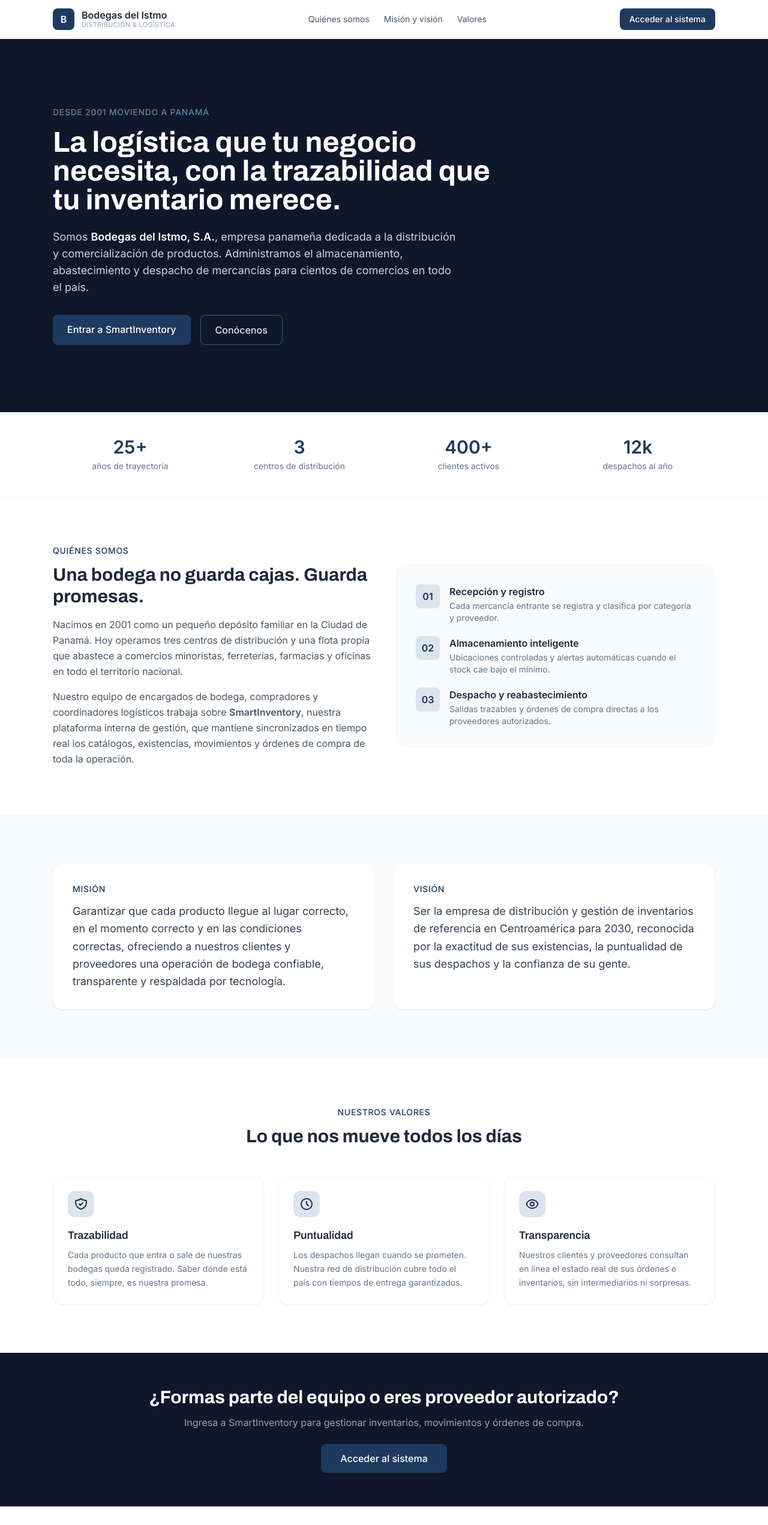
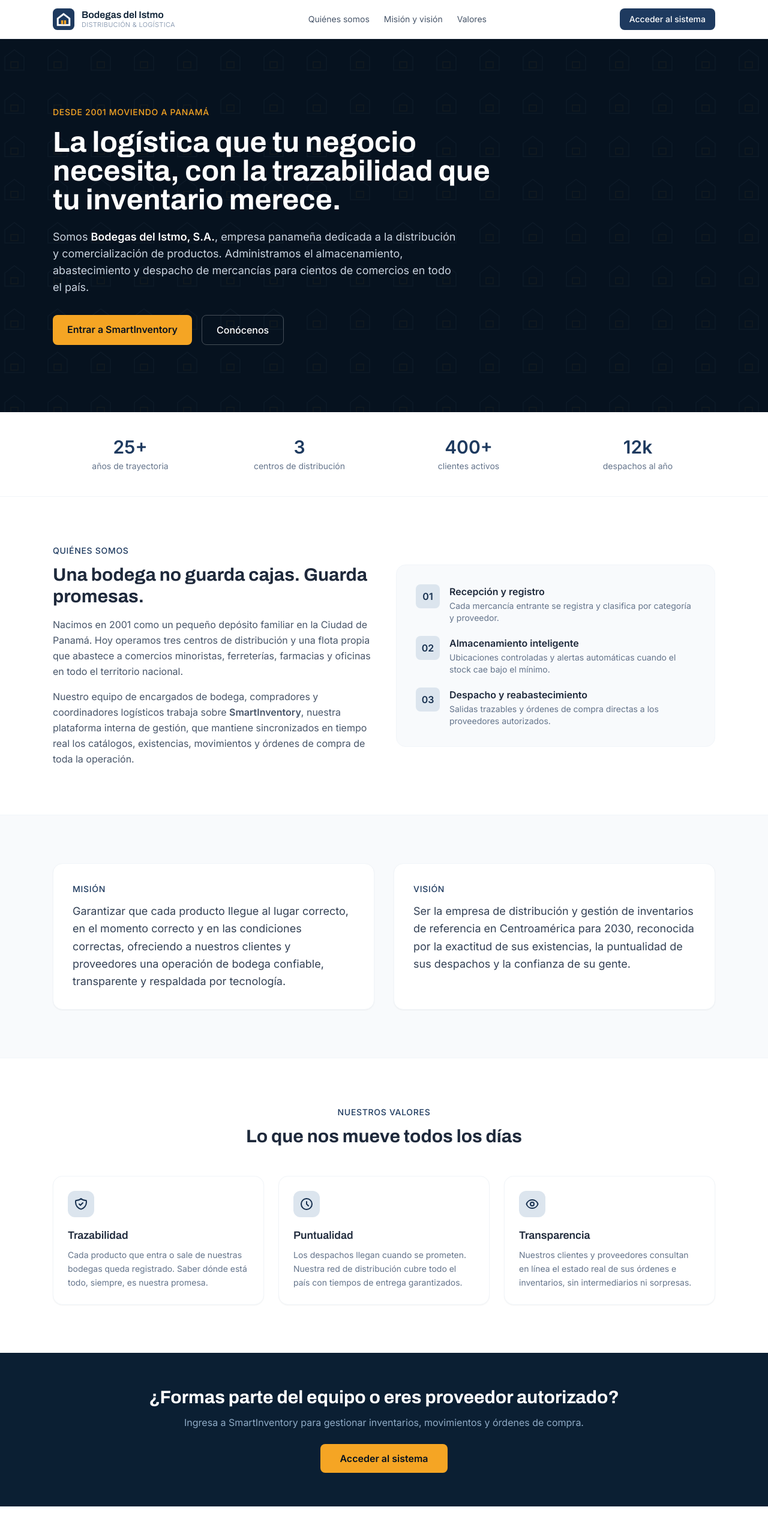
Before and after one commit to JonathanFernandez10/Proyecto_Full_Stack, an Angular app in the folder Proyecto_frontend/: page / in a window 1280 px wide. Shown: the top 2542 px of the page at 60% size. Built offline with nearby package versions, Linux system fonts and the light colour scheme.

Commit message:
style: cohesion de shell y landing con la nueva identidad

```diff
--- a/Proyecto_frontend/src/app/features/landing/landing.component.html
+++ b/Proyecto_frontend/src/app/features/landing/landing.component.html
@@ -3,13 +3,7 @@
     <!-- Barra de navegación -->
     <header class="sticky top-0 z-20 bg-white/90 backdrop-blur border-b border-slate-100">
         <div class="max-w-6xl mx-auto px-4 lg:px-6 h-16 flex items-center justify-between">
-            <div class="flex items-center gap-3">
-                <div class="w-9 h-9 rounded-lg bg-brand-600 flex items-center justify-center font-bold text-white">B</div>
-                <div class="leading-tight">
-                    <p class="font-semibold text-slate-800">Bodegas del Istmo</p>
-                    <p class="text-[11px] text-slate-400 tracking-wide uppercase">Distribución &amp; Logística</p>
-                </div>
-            </div>
+            <app-logo variant="lockup" scheme="onLight" [size]="36" nombre="Bodegas del Istmo" sublinea="DISTRIBUCIÓN &amp; LOGÍSTICA"></app-logo>
             <nav class="hidden sm:flex items-center gap-6 text-sm text-slate-600">
                 <a href="#quienes-somos" class="hover:text-brand-600 transition-colors">Quiénes somos</a>
                 <a href="#mision-vision" class="hover:text-brand-600 transition-colors">Misión y visión</a>
@@ -25,9 +19,18 @@
     </header>
 
     <!-- Hero -->
-    <section class="bg-slate-900 text-white">
-        <div class="max-w-6xl mx-auto px-4 lg:px-6 py-20 lg:py-28">
-            <p class="text-brand-400 font-medium text-sm tracking-wider uppercase mb-4">Desde 2001 moviendo a Panamá</p>
+    <section class="bg-brand-950 text-white relative overflow-hidden">
+        <svg class="absolute inset-0 w-full h-full opacity-[0.05]" aria-hidden="true" xmlns="http://www.w3.org/2000/svg">
+            <defs>
+                <pattern id="hero-bodegas" width="72" height="72" patternUnits="userSpaceOnUse">
+                    <path d="M8 30 24 18l16 12v22H8Z" fill="none" stroke="#8fabc6" stroke-width="1.5"/>
+                    <rect x="18" y="38" width="12" height="10" fill="none" stroke="#f5a524" stroke-width="1.5"/>
+                </pattern>
+            </defs>
+            <rect width="100%" height="100%" fill="url(#hero-bodegas)"/>
+        </svg>
+        <div class="max-w-6xl mx-auto px-4 lg:px-6 py-20 lg:py-28 relative">
+            <p class="text-accent-400 font-medium text-sm tracking-wider uppercase mb-4">Desde 2001 moviendo a Panamá</p>
             <h1 class="text-4xl lg:text-5xl font-bold leading-tight max-w-3xl">
                 La logística que tu negocio necesita, con la trazabilidad que tu inventario merece.
             </h1>
@@ -39,13 +42,13 @@
             <div class="mt-8 flex flex-wrap gap-4">
                 <a
                     routerLink="/login"
-                    class="bg-brand-600 hover:bg-brand-700 text-white font-medium rounded-lg px-6 py-3 transition-colors"
+                    class="bg-accent-400 hover:bg-accent-500 text-brand-950 font-semibold rounded-lg px-6 py-3 transition-colors"
                 >
                     Entrar a SmartInventory
                 </a>
                 <a
                     href="#quienes-somos"
-                    class="border border-slate-600 hover:border-slate-400 text-slate-200 font-medium rounded-lg px-6 py-3 transition-colors"
+                    class="border border-white/25 hover:border-white/60 text-white font-medium rounded-lg px-6 py-3 transition-colors"
                 >
                     Conócenos
                 </a>
@@ -150,13 +153,13 @@
     </section>
 
     <!-- CTA final -->
-    <section class="bg-slate-900">
+    <section class="bg-brand-900">
         <div class="max-w-6xl mx-auto px-4 lg:px-6 py-14 text-center">
             <h2 class="text-2xl lg:text-3xl font-bold text-white">¿Formas parte del equipo o eres proveedor autorizado?</h2>
-            <p class="text-slate-400 mt-3">Ingresa a SmartInventory para gestionar inventarios, movimientos y órdenes de compra.</p>
+            <p class="text-brand-300 mt-3">Ingresa a SmartInventory para gestionar inventarios, movimientos y órdenes de compra.</p>
             <a
                 routerLink="/login"
-                class="inline-block mt-6 bg-brand-600 hover:bg-brand-700 text-white font-medium rounded-lg px-8 py-3 transition-colors"
+                class="inline-block mt-6 bg-accent-400 hover:bg-accent-500 text-brand-950 font-semibold rounded-lg px-8 py-3 transition-colors"
             >
                 Acceder al sistema
             </a>
@@ -167,7 +170,7 @@
     <footer class="border-t border-slate-100">
         <div class="max-w-6xl mx-auto px-4 lg:px-6 py-8 flex flex-col sm:flex-row items-center justify-between gap-4">
             <div class="flex items-center gap-2 text-sm text-slate-500">
-                <div class="w-6 h-6 rounded bg-brand-600 flex items-center justify-center text-white text-xs font-bold">B</div>
+                <app-logo variant="icon" scheme="onLight" [size]="24"></app-logo>
                 Bodegas del Istmo, S.A. — Ciudad de Panamá
             </div>
             <p class="text-xs text-slate-400">© {{ anioActual }} Bodegas del Istmo. Todos los derechos reservados.</p>
--- a/Proyecto_frontend/src/app/features/landing/landing.component.ts
+++ b/Proyecto_frontend/src/app/features/landing/landing.component.ts
@@ -2,9 +2,11 @@ import { Component } from '@angular/core';
 import { CommonModule } from '@angular/common';
 import { RouterLink } from '@angular/router';
 
+import { LogoComponent } from '../../shared/components/logo/logo.component';
+
 @Component({
     selector: 'app-landing',
-    imports: [CommonModule, RouterLink],
+    imports: [CommonModule, RouterLink, LogoComponent],
     templateUrl: './landing.component.html'
 })
 export class LandingComponent {
--- a/Proyecto_frontend/src/app/layout/shell/shell.component.html
+++ b/Proyecto_frontend/src/app/layout/shell/shell.component.html
@@ -1,33 +1,29 @@
-<div class="min-h-screen flex bg-slate-50">
+<div class="min-h-screen flex bg-brand-50">
 
     <!-- Overlay móvil -->
     <div
         *ngIf="sidebarAbierto"
         (click)="cerrarSidebar()"
-        class="fixed inset-0 bg-black/40 z-20 lg:hidden">
+        class="fixed inset-0 bg-brand-950/50 z-20 lg:hidden">
     </div>
 
     <!-- Sidebar -->
     <aside
-        class="fixed lg:static inset-y-0 left-0 z-30 w-64 bg-slate-900 text-slate-200 flex flex-col transform transition-transform duration-200 lg:translate-x-0"
+        class="fixed lg:static inset-y-0 left-0 z-30 w-64 bg-brand-950 text-brand-200 flex flex-col transform transition-transform duration-200 lg:translate-x-0"
         [class.-translate-x-full]="!sidebarAbierto"
         [class.translate-x-0]="sidebarAbierto"
     >
-        <div class="flex items-center gap-3 px-5 h-16 border-b border-slate-800">
-            <div class="w-9 h-9 rounded-lg bg-brand-600 flex items-center justify-center font-bold text-white">S</div>
-            <div>
-                <p class="font-semibold text-white leading-none">SmartInventory</p>
-                <p class="text-xs text-slate-400">Bodega</p>
-            </div>
+        <div class="flex items-center px-5 h-16 border-b border-brand-900">
+            <app-logo variant="lockup" scheme="onDark" [size]="34" nombre="SmartInventory" sublinea="Bodegas del Istmo"></app-logo>
         </div>
 
         <nav class="flex-1 overflow-y-auto py-4 px-3 space-y-1">
             <a
                 *ngFor="let item of navItems"
                 [routerLink]="item.path"
-                routerLinkActive="bg-brand-600 text-white"
+                routerLinkActive="bg-brand-800 !text-white !border-accent-400"
                 (click)="cerrarSidebar()"
-                class="flex items-center gap-3 px-3 py-2.5 rounded-lg text-sm font-medium text-slate-300 hover:bg-slate-800 hover:text-white transition-colors"
+                class="flex items-center gap-3 px-3 py-2.5 rounded-lg border-l-2 border-transparent text-sm font-medium text-brand-300 hover:bg-brand-900 hover:text-white transition-colors"
             >
                 <svg class="w-5 h-5 shrink-0" fill="none" stroke="currentColor" viewBox="0 0 24 24">
                     <path stroke-linecap="round" stroke-linejoin="round" stroke-width="2" [attr.d]="item.icon" />
@@ -36,19 +32,19 @@
             </a>
         </nav>
 
-        <div class="border-t border-slate-800 p-4">
+        <div class="border-t border-brand-900 p-4">
             <div class="flex items-center gap-3 mb-3">
-                <div class="w-9 h-9 rounded-full bg-slate-700 flex items-center justify-center text-sm font-semibold text-white">
+                <div class="w-9 h-9 rounded-full bg-brand-800 flex items-center justify-center text-sm font-semibold text-accent-400">
                     {{ usuario?.nombre?.charAt(0) }}
                 </div>
                 <div class="min-w-0">
                     <p class="text-sm font-medium text-white truncate">{{ usuario?.nombre }}</p>
-                    <p class="text-xs text-slate-400 capitalize">{{ usuario?.rol }}</p>
+                    <p class="text-xs text-brand-300 capitalize">{{ usuario?.rol }}</p>
                 </div>
             </div>
             <button
                 (click)="logout()"
-                class="w-full text-sm text-slate-300 hover:text-white hover:bg-slate-800 rounded-lg px-3 py-2 transition-colors text-left"
+                class="w-full text-sm text-brand-300 hover:text-white hover:bg-brand-900 rounded-lg px-3 py-2 transition-colors text-left"
             >
                 Cerrar sesión
             </button>
@@ -63,7 +59,7 @@
                     <path stroke-linecap="round" stroke-linejoin="round" stroke-width="2" d="M4 6h16M4 12h16M4 18h16" />
                 </svg>
             </button>
-            <h2 class="text-lg font-semibold text-slate-800">SmartInventory</h2>
+            <h2 class="text-lg font-semibold text-brand-900">SmartInventory</h2>
         </header>
 
         <main class="flex-1 p-4 lg:p-6 overflow-y-auto">
--- a/Proyecto_frontend/src/app/layout/shell/shell.component.ts
+++ b/Proyecto_frontend/src/app/layout/shell/shell.component.ts
@@ -4,6 +4,7 @@ import { Router, RouterLink, RouterLinkActive, RouterOutlet } from '@angular/rou
 
 import { AuthService } from '../../core/services/auth.service';
 import { Rol } from '../../shared/interfaces/usuario.interface';
+import { LogoComponent } from '../../shared/components/logo/logo.component';
 
 interface NavItem {
     label: string;
@@ -26,7 +27,7 @@ const NAV_ITEMS: NavItem[] = [
 
 @Component({
     selector: 'app-shell',
-    imports: [CommonModule, RouterLink, RouterLinkActive, RouterOutlet],
+    imports: [CommonModule, RouterLink, RouterLinkActive, RouterOutlet, LogoComponent],
     templateUrl: './shell.component.html',
     styleUrl: './shell.component.css'
 })
```
